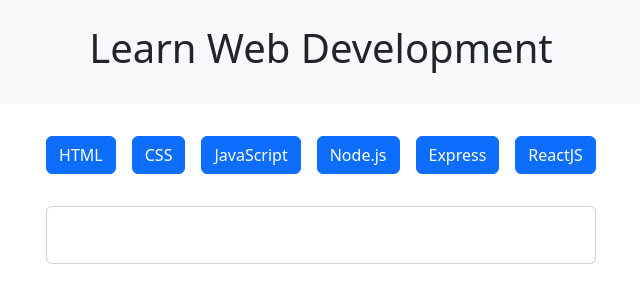
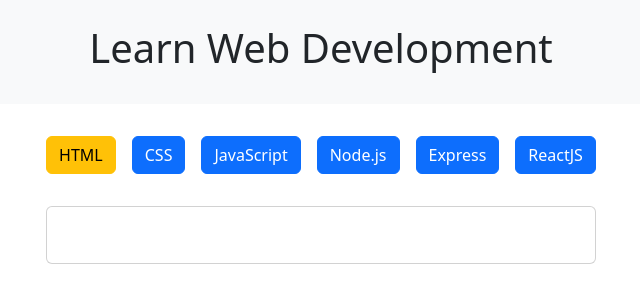
Before and after one commit to Melrizzuto/react-use-state, a React (Vite) app: page / in a window 1280 px wide. Shown: the top 302 px of the page, without its empty margins (319-959 px from the left). Built offline with nearby package versions, Linux system fonts and the light colour scheme.

Commit message:
added useState onClick to bnts in main jsx and sectionButtons jsx

```diff
--- a/src/components/Main.jsx
+++ b/src/components/Main.jsx
@@ -1,13 +1,17 @@
+import { useState } from "react";
 import SectionButtons from "./SectionButtons";
 import SectionInfoCode from "./SectionInfoCode";
 import languages from "../data/languages";
 
 function Main() {
+    const [activeLang, setActiveLang] = useState(languages[0])
 
     return (
         <main className="container d-flex justify-content-center flex-column my-4">
             <SectionButtons
                 langs={languages}
+                setActiveLang={setActiveLang}
+                activeLang={activeLang}
             />
             <SectionInfoCode langs={languages} />
         </main>
--- a/src/components/SectionButtons.jsx
+++ b/src/components/SectionButtons.jsx
@@ -1,8 +1,9 @@
-function SectionButtons({ langs }) {
+function SectionButtons({ langs, setActiveLang, activeLang }) {
     return (
         <div className="d-flex justify-content-center flex-wrap" >
             {langs.map((lang) => (
-                <button key={lang.id} className="btn btn-primary m-2">
+                <button key={lang.id} className={`btn m-2 ${activeLang.id === lang.id ? "btn-warning" : "btn-primary"
+                    }`} onClick={() => setActiveLang(lang)}>
                     {lang.title}
                 </button>
             ))}
```
